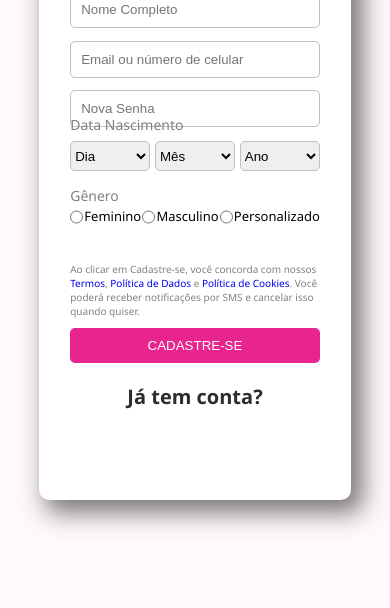
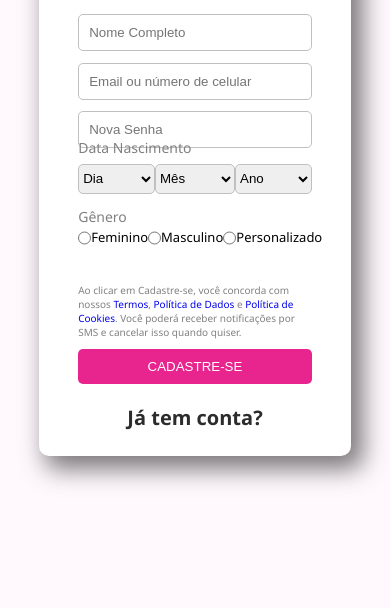
Before and after one commit to mkhamatsu/orkut-project, a plain HTML site: page register.html in a window 390 px wide. Shown: the part 236-844 px from the top of the page. Drawn offline with Linux system fonts and the light colour scheme.

Commit message:
orkut: ajustes finais na responsividade

```diff
--- a/styles/register/register-responsive.css
+++ b/styles/register/register-responsive.css
@@ -21,7 +21,8 @@
 @media (max-width:420px) {
     .container {
         margin-top: 50px;
-        height: 70vh;
+        height: auto;
+        padding: 10px;
     }
     .register__label {
         margin-top: 2px;
```
